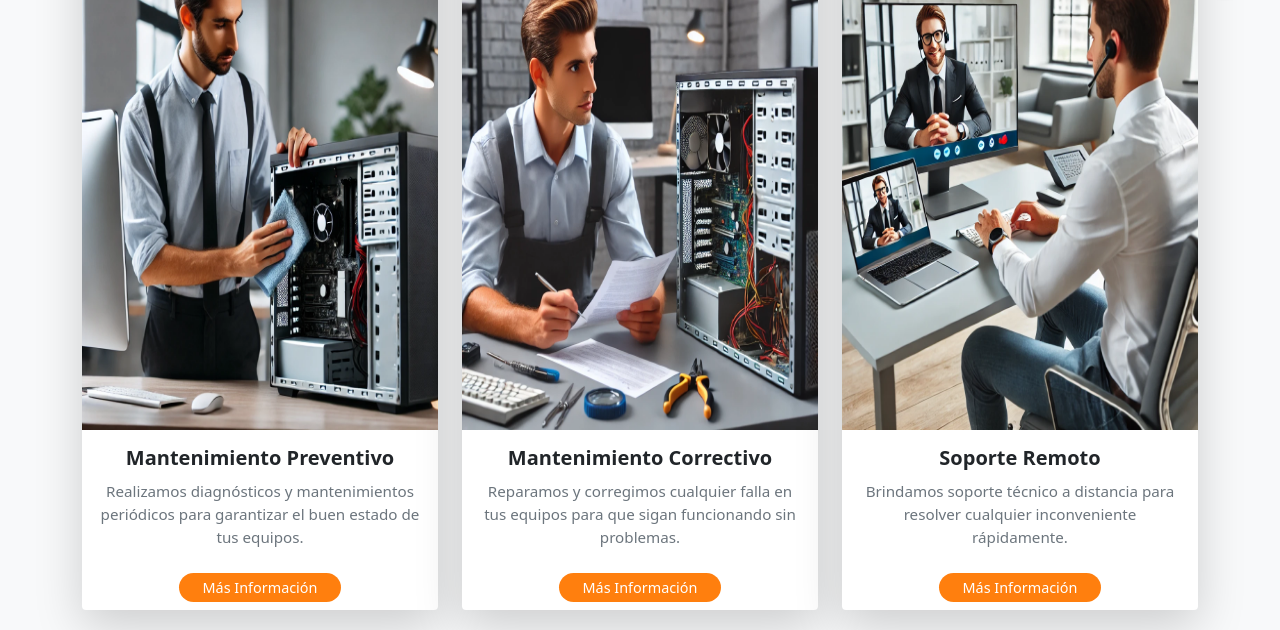
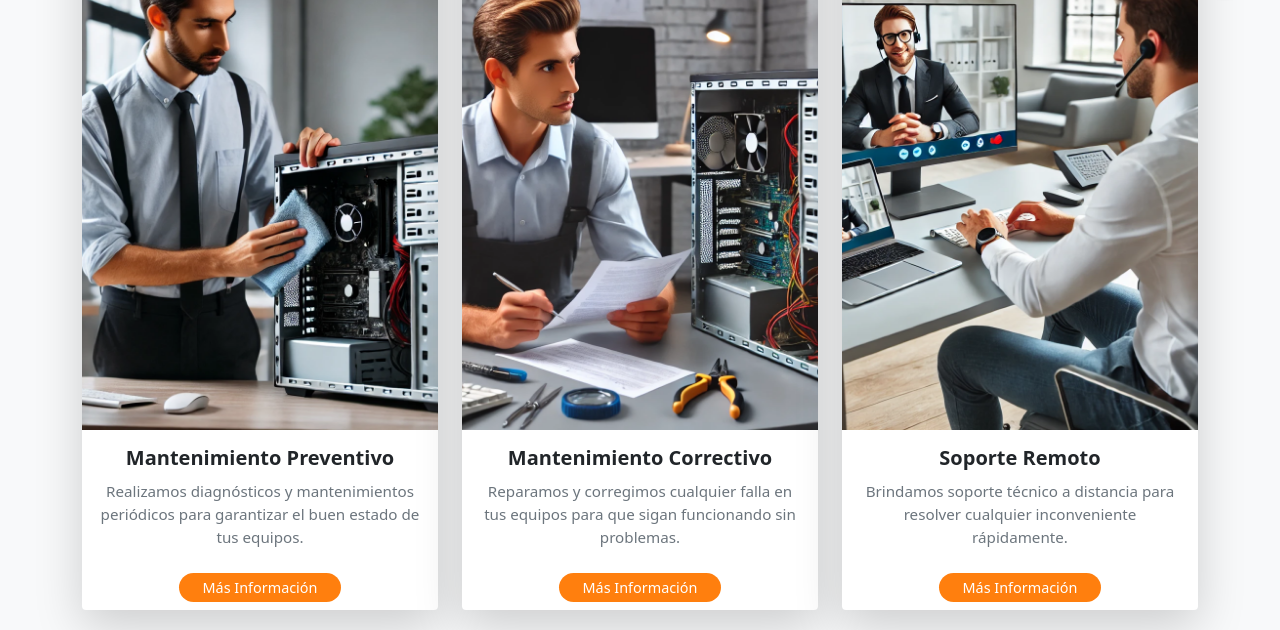
Before and after one commit to JosephCastillo/tekia, a plain HTML site: page index.html in a window 1280 px wide. Shown: the part 786-1416 px from the top of the page. Drawn offline with nearby package versions, Linux system fonts and the light colour scheme.

Commit message:
Se modifica css para que la imagen de servicios al redimencionar se vea bien

```diff
--- a/css/style.css
+++ b/css/style.css
@@ -130,8 +130,9 @@
   }
 
   .card-img-top {
-    height: 500px;
-    object-fit: fill;
+    width: 100%; /* Ocupa todo el ancho del contenedor */
+    height: 500px; /* Fija la altura */
+    object-fit: cover;
     transition: transform 0.3s ease;
   }
 
```
